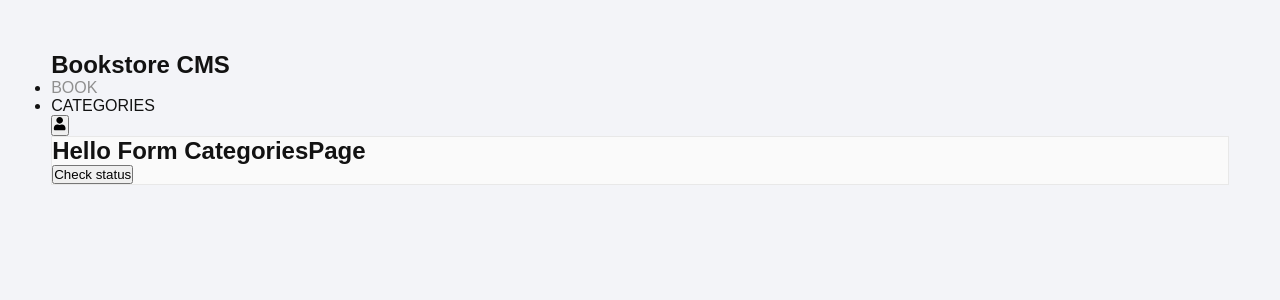
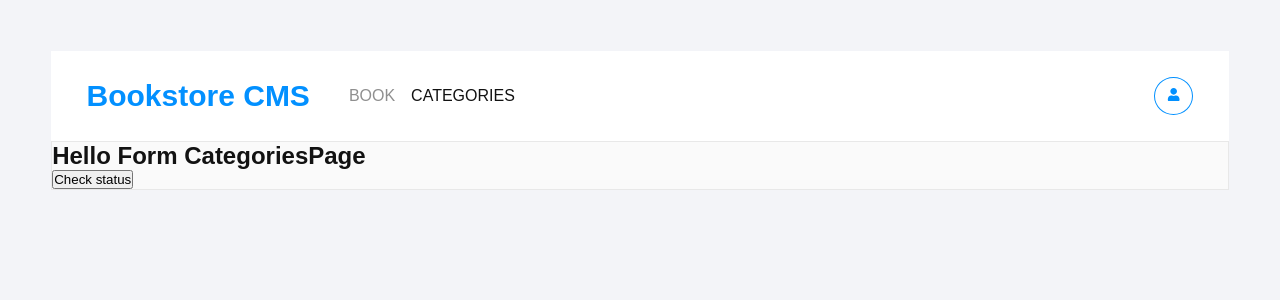
Before and after one commit to raihan2bd/book-store, a React (Create React App) app: page /categories in a window 1280 px wide. Shown: the top 300 px of the page. Built offline with nearby package versions, Linux system fonts and the light colour scheme.

Commit message:
Add CSS styles to the Header components

```diff
--- a/src/App.css
+++ b/src/App.css
@@ -3,6 +3,8 @@
   margin: 0;
   padding: 0;
 }
+
+@import url('https://fonts.googleapis.com/css2?family=Roboto+Slab:wght@400;700&display=swap');
 
 html,
 body {
--- a/src/components/Books/AddNewBook.module.css
+++ b/src/components/Books/AddNewBook.module.css
@@ -39,6 +39,7 @@ select {
   border: none;
   background: #0290ff;
   font-size: 1.1rem;
+  border-radius: 3px;
 }
 
 .input_invalid input {
--- a/src/components/Books/Book.module.css
+++ b/src/components/Books/Book.module.css
@@ -19,10 +19,13 @@
   padding: 0 10px;
   font-size: 1rem;
   opacity: 0.5;
+  font-family: sans-serif;
 }
 
 .book_content h3 {
+  font-size: 1.375rem;
   padding: 0 10px;
+  letter-spacing: -.2px;
 }
 
 .book_content p {
@@ -50,9 +53,11 @@
   background: #0290ff;
   border: none;
   color: #fff;
-  font-size: 1.1rem;
+  font-size: 1rem;
   border-radius: 3px;
   letter-spacing: 0.5px;
+  font-family: 'Roboto Slab', serif;
+  font-weight: 400;
 }
 
 .book_actions button:hover {
--- a/src/components/Books/BookList.module.css
+++ b/src/components/Books/BookList.module.css
@@ -4,4 +4,5 @@
   display: flex;
   flex-direction: column;
   gap: 0.938rem;
+  font-family: "Roboto Slab", serif;
 }
--- a/src/components/Header.js
+++ b/src/components/Header.js
@@ -1,24 +1,28 @@
 import React from 'react';
-import { NavLink } from 'react-router-dom';
+import { Link, NavLink } from 'react-router-dom';
 import { FaUser } from 'react-icons/fa';
 
+import classes from './Header.module.css';
+
 const Header = () => (
-  <header>
-    <nav>
-      <div>
-        <h1>Bookstore CMS</h1>
+  <header className={classes.header}>
+    <nav className={classes.navbar}>
+      <div className={classes.nav_brand}>
+        <Link to="/">
+          <h1>Bookstore CMS</h1>
+        </Link>
       </div>
-      <ul>
-        <li>
+      <ul className={classes.nav_items}>
+        <li className={classes.nav_item}>
           <NavLink to="/">BOOK</NavLink>
         </li>
         <li>
           <NavLink to="/categories">CATEGORIES</NavLink>
         </li>
       </ul>
-      <div>
+      <div className={classes.user_action}>
         <button type="button">
-          <FaUser />
+          <FaUser className={classes.user_icon} />
         </button>
       </div>
     </nav>
--- /dev/null
+++ b/src/components/Header.module.css
@@ -0,0 +1,43 @@
+.header {
+  padding: 1rem 3%;
+  background: #fff;
+  min-height: 90px;
+  display: flex;
+  flex-direction: column;
+  justify-content: center;
+}
+
+.navbar {
+  display: flex;
+  align-items: center;
+  gap: 1.5rem;
+}
+
+.nav_brand h1 {
+  color: #0290ff;
+  font-size: 1.875rem;
+  margin-right: 15px;
+}
+
+.nav_items {
+  display: flex;
+  gap: 1rem;
+  list-style: none;
+}
+
+.user_action {
+  margin-left: auto;
+}
+
+.user_action button {
+  background: transparent;
+  padding: 10px 12px;
+  border-radius: 50%;
+  border: 1px solid #0290ff;
+  color: #0290ff;
+}
+
+.user_action button:hover {
+  border-color: #044374;
+  color: #044374;
+}
```
